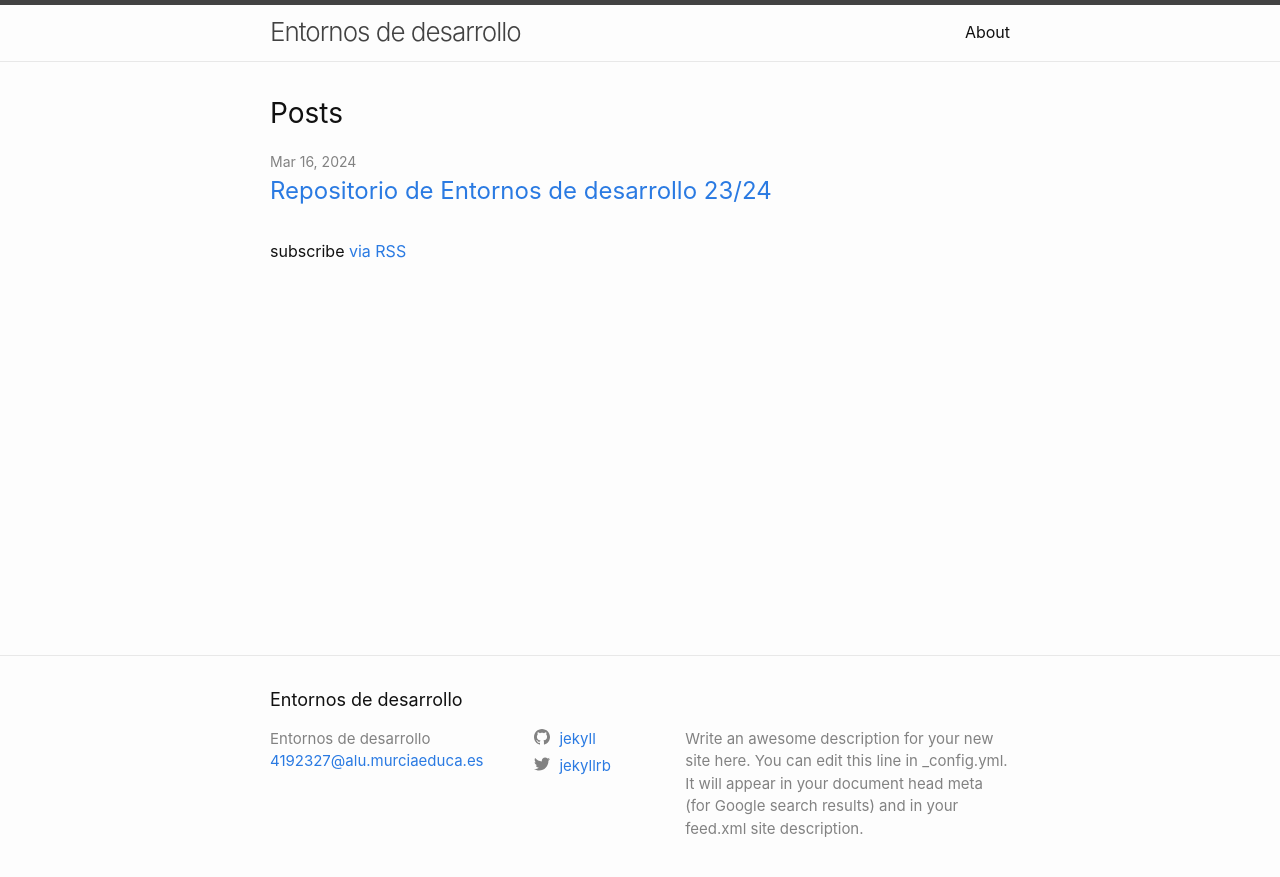
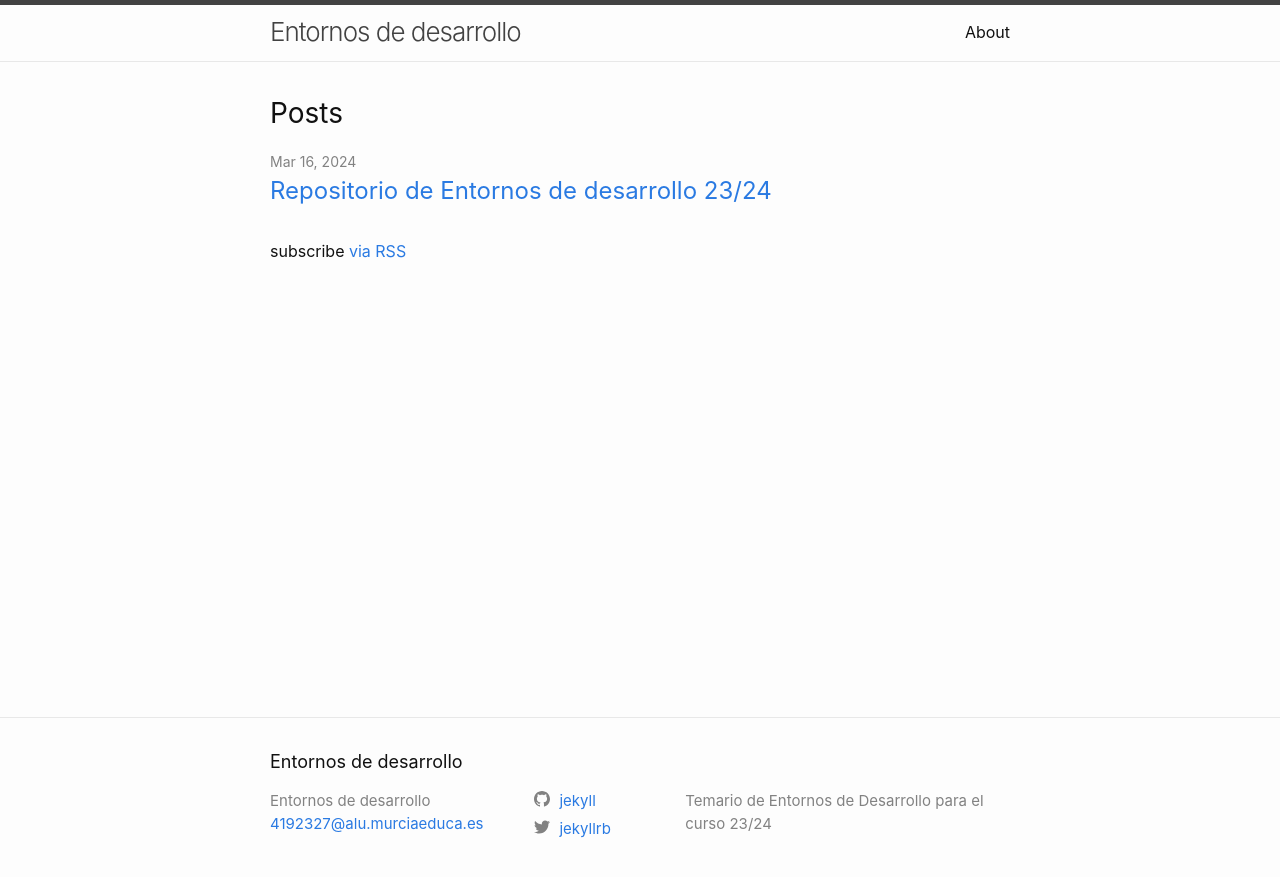
Before and after one commit to RaulMB28/Entornos.github.io, a Jekyll site: the page built from index.markdown, in a window 1280 px wide. Shown: the top 877 px of the page. Built offline with Jekyll 4.4.1, drawn with Linux system fonts in a browser that asks for light colours.

Commit message:
modificado _config-yml

```diff
--- a/_config.yml
+++ b/_config.yml
@@ -21,11 +21,9 @@
 title: Entornos de desarrollo
 email: 4192327@alu.murciaeduca.es
 description: >- # this means to ignore newlines until "baseurl:"
-  Write an awesome description for your new site here. You can edit this
-  line in _config.yml. It will appear in your document head meta (for
-  Google search results) and in your feed.xml site description.
+  Temario de Entornos de Desarrollo para el curso 23/24
 baseurl: "/Entornos.github.io" # the subpath of your site, e.g. /blog
-url: "https://github.com/RaulMB28/Entornos.github.io.git" # the base hostname & protocol for your site, e.g. http://example.com
+url: "https://Entornos.github.io.git" # the base hostname & protocol for your site, e.g. http://example.com
 twitter_username: jekyllrb
 github_username:  jekyll
 
```
